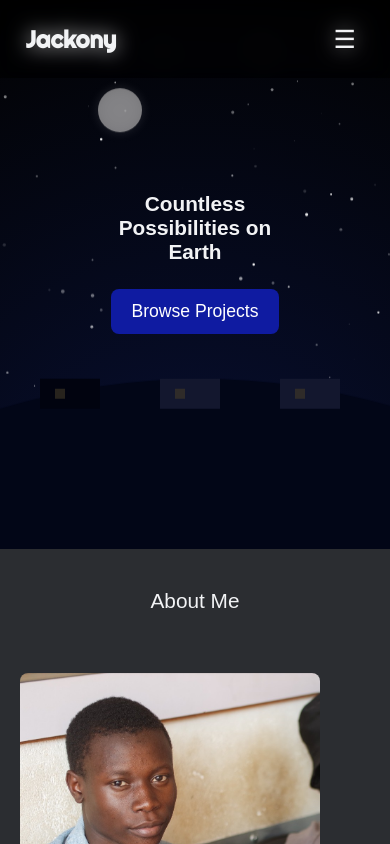
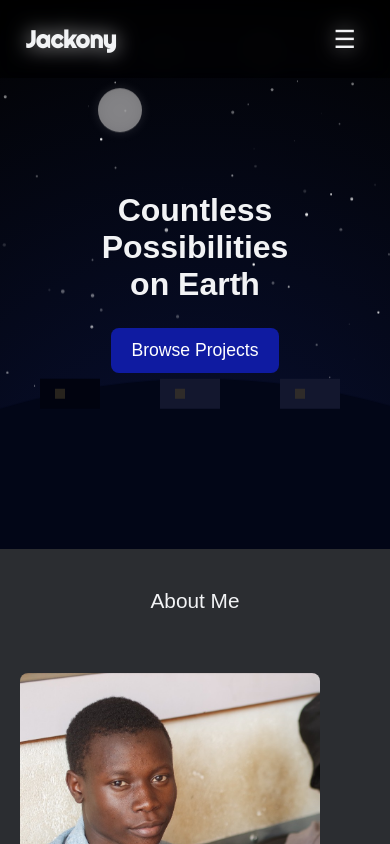
Before and after one commit to dariusjackony/portfolio, a React (Vite) app: page / in a window 390 px wide. Shown: the top 844 px of the page. Built offline with nearby package versions, Linux system fonts and the light colour scheme; a web font is replaced by a local one.

Commit message:
Update:..

```diff
--- a/src/components/Hero/Hero.css
+++ b/src/components/Hero/Hero.css
@@ -65,7 +65,7 @@
   }
 
   .hero-title {
-    font-size: 1.3rem;
+    font-size: 2rem;
     max-width: 800px;
   }
 }
```
